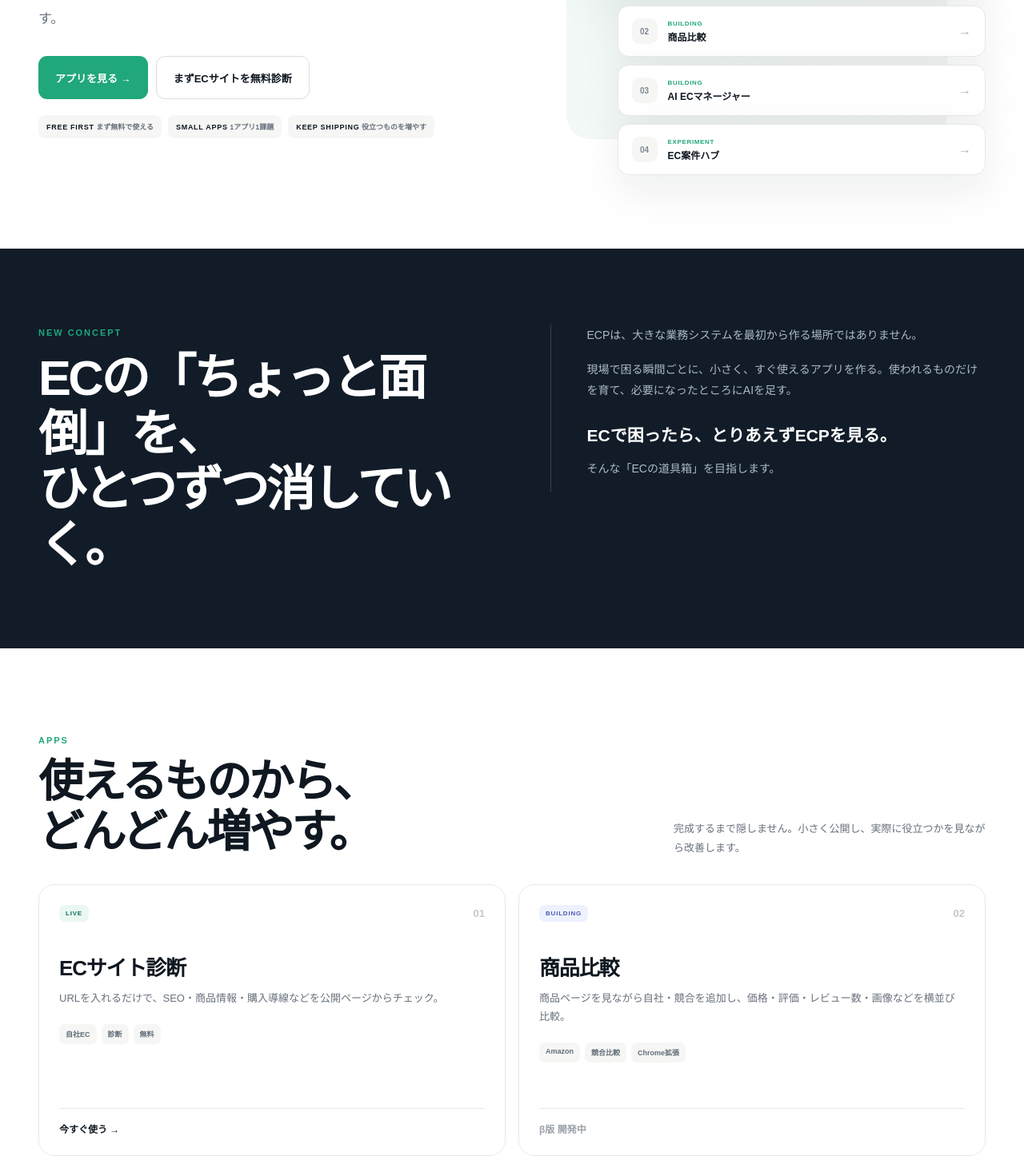
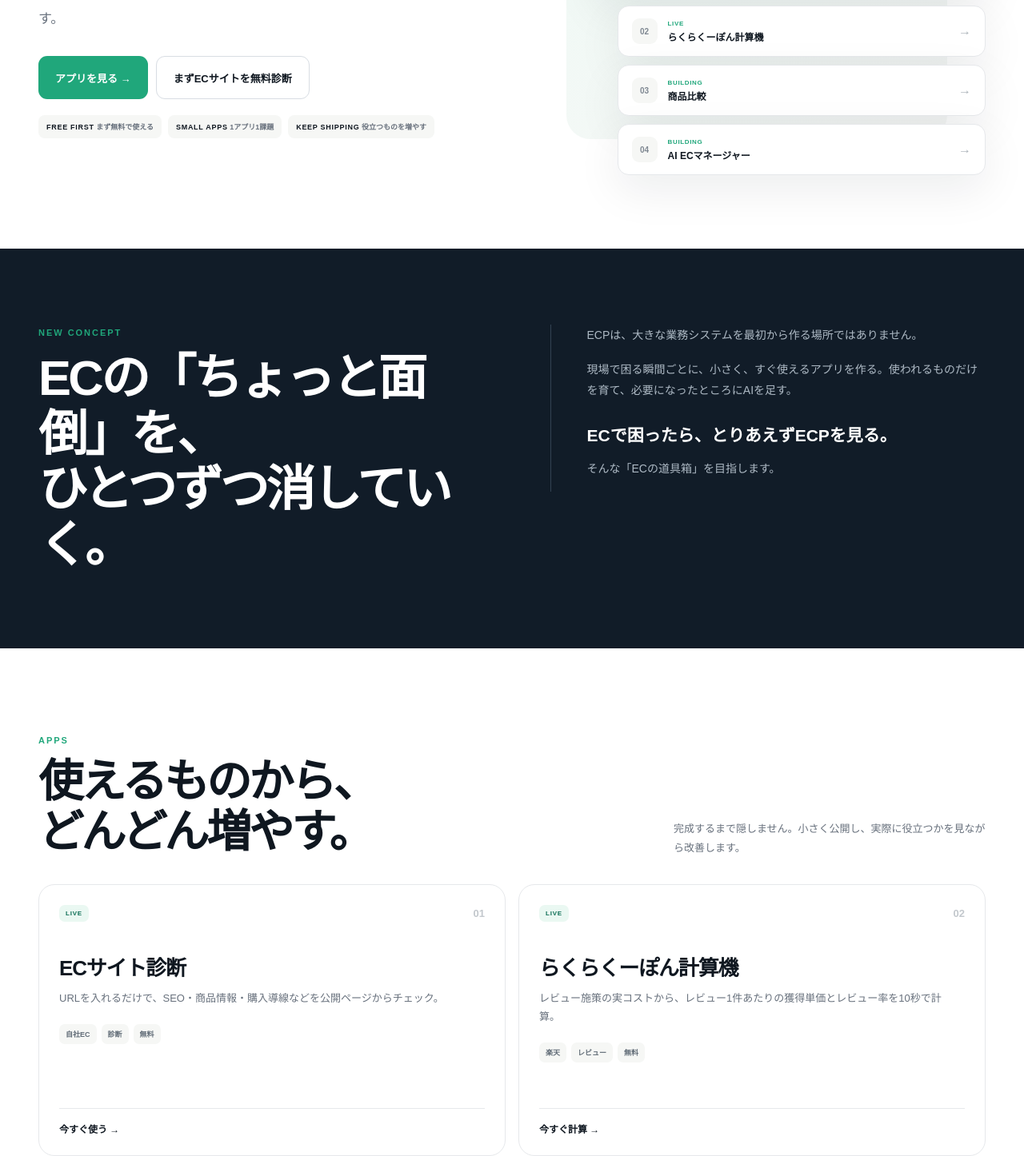
Before and after one commit to hrt14/ecplayers, a Next.js app: page / in a window 1280 px wide. Shown: the part 487-1933 px from the top of the page at 80% size. Built offline with nearby package versions, Linux system fonts and the light colour scheme.

Commit message:
List Rakurakupon calculator as live app

```diff
--- a/app/page.tsx
+++ b/app/page.tsx
@@ -12,9 +12,19 @@ const apps = [
     action: '今すぐ使う →',
   },
   {
+    status: 'LIVE',
+    tone: 'live',
+    number: '02',
+    title: 'らくらくーぽん計算機',
+    description: 'レビュー施策の実コストから、レビュー1件あたりの獲得単価とレビュー率を10秒で計算。',
+    tags: ['楽天', 'レビュー', '無料'],
+    href: '/rakurakupon-review-cost',
+    action: '今すぐ計算 →',
+  },
+  {
     status: 'BUILDING',
     tone: 'building',
-    number: '02',
+    number: '03',
     title: '商品比較',
     description: '商品ページを見ながら自社・競合を追加し、価格・評価・レビュー数・画像などを横並び比較。',
     tags: ['Amazon', '競合比較', 'Chrome拡張'],
@@ -24,7 +34,7 @@ const apps = [
   {
     status: 'BUILDING',
     tone: 'building',
-    number: '03',
+    number: '04',
     title: 'AI ECマネージャー',
     description: '単発の分析を継続運用へ。変化を見つけて、今日やる改善アクションにつなげる構想。',
     tags: ['AI', '継続改善', '運用'],
@@ -34,7 +44,7 @@ const apps = [
   {
     status: 'EXPERIMENT',
     tone: 'experiment',
-    number: '04',
+    number: '05',
     title: 'EC案件ハブ',
     description: 'ECの仕事を探す人と、EC人材を探す企業の探索コストを下げる実験プロダクト。',
     tags: ['人材', '案件', 'マッチング'],
@@ -98,9 +108,9 @@ export default function Home() {
             <div className={styles.score}><span>EC SCORE</span><b>72</b><small>/100</small></div>
             <a href="/diagnosis">無料で診断する →</a>
           </article>
-          <article className={styles.stackSub}><span>02</span><div><small>BUILDING</small><strong>商品比較</strong></div><b>→</b></article>
-          <article className={styles.stackSub}><span>03</span><div><small>BUILDING</small><strong>AI ECマネージャー</strong></div><b>→</b></article>
-          <article className={styles.stackSub}><span>04</span><div><small>EXPERIMENT</small><strong>EC案件ハブ</strong></div><b>→</b></article>
+          <article className={styles.stackSub}><span>02</span><div><small>LIVE</small><strong>らくらくーぽん計算機</strong></div><b>→</b></article>
+          <article className={styles.stackSub}><span>03</span><div><small>BUILDING</small><strong>商品比較</strong></div><b>→</b></article>
+          <article className={styles.stackSub}><span>04</span><div><small>BUILDING</small><strong>AI ECマネージャー</strong></div><b>→</b></article>
         </div>
       </section>
 
```
